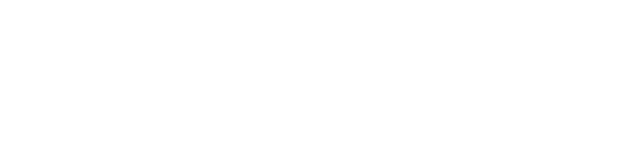
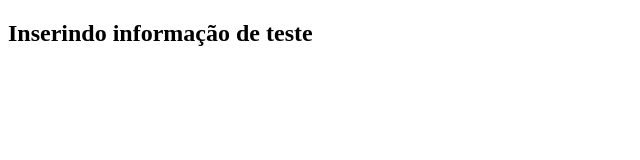
Before and after one commit to marciopires4050/testegitnuvem, a plain HTML site: page index.html in a window 1280 px wide. Shown: the whole page, without its empty margins (0-640 px from the left). Drawn offline with Linux system fonts and the light colour scheme.

Commit message:
Adicionando alteração de teste h2 na pag index.html

```diff
--- a/index.html
+++ b/index.html
@@ -7,6 +7,7 @@
     <title>Test de GIT</title>
 </head>
 <body>
+    <h2>Inserindo informação de teste</h2>
     <script>
         alert("colocando informação aqui");
     </script>
```
